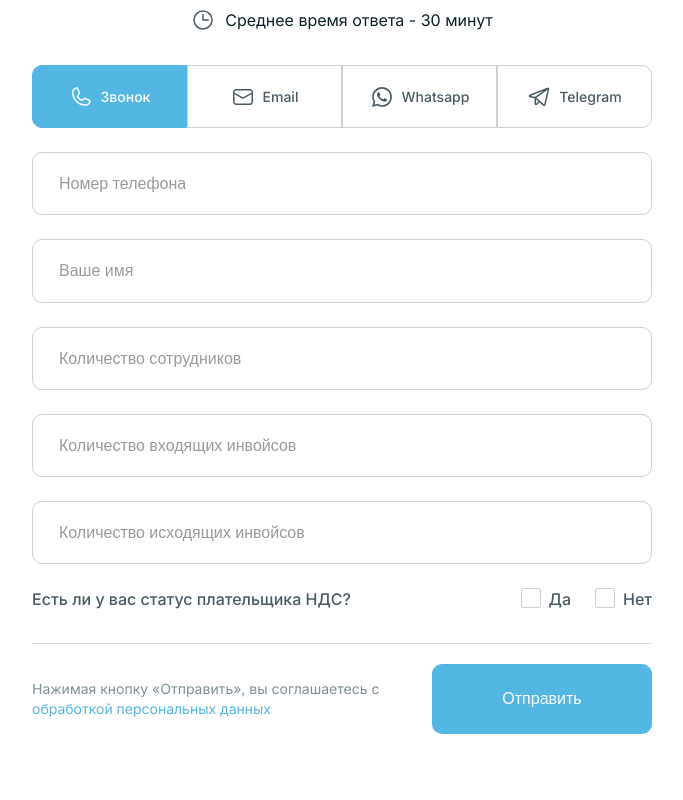
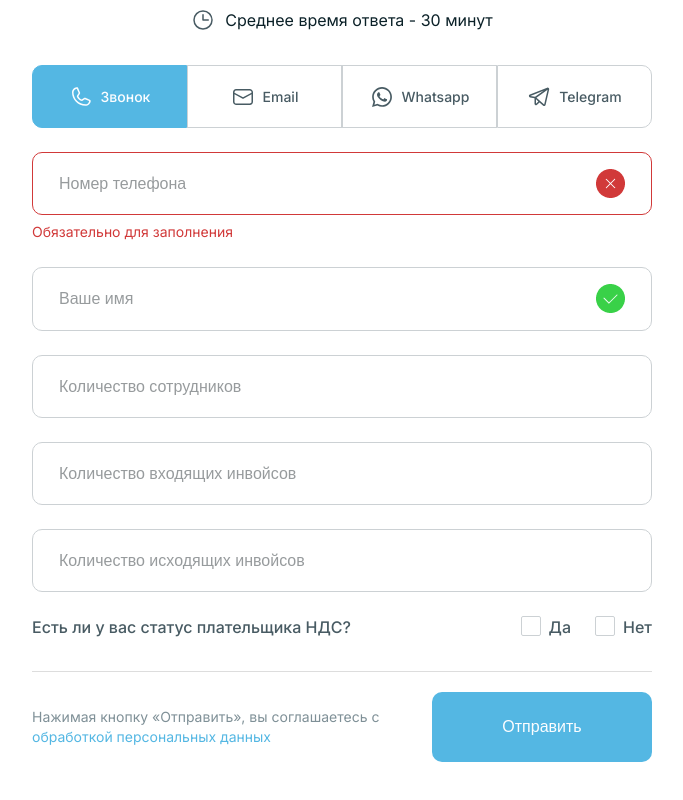
Before and after one commit to VICTOR-81/jara_accounting, a plain HTML site: page grids.html in a window 1280 px wide. Shown: the part 9031-9831 px from the top of the page, without its empty margins (298-981 px from the left). Drawn offline with nearby package versions, Linux system fonts and the light colour scheme.

Commit message:
continue

```diff
--- a/app/scss/grids.scss
+++ b/app/scss/grids.scss
@@ -1277,4 +1277,42 @@
       }
     }
   }
+  .valid{
+    input{
+      background-image: url(../images/check-valid.png);
+      background-repeat: no-repeat;
+      background-position: right 10px center;
+      padding-right: 45px;
+      @media (min-width: 425px) {
+        background-position: right 26px center;
+        padding-right: 60px;
+      }
+    }
+  }
+  .invalid{
+    position: relative;
+    &:after{
+      position: absolute;
+      content: 'Обязательно для заполнения';
+      white-space: nowrap;
+      top: 50px;
+      font-weight: 400;
+      font-size: 14px;
+      line-height: 130%;
+      color: $error;
+    }
+    input
+    {
+      background-image: url(../images/check-invalid.png);
+      background-repeat: no-repeat;
+      background-position: right 10px center;
+      padding-right: 45px;
+      margin-bottom: 52px;
+      border: 1px solid $error;
+      @media (min-width: 425px) {
+        background-position: right 26px center;
+        padding-right: 60px;
+      }
+    }
+  }
 }
--- a/grids.html
+++ b/grids.html
@@ -1589,11 +1589,21 @@
         </div>
       </div>
       <form class="formfeedback__form active" data-content="1">
+        <label class="invalid" for="">
           <input type="text" placeholder="Номер телефона" required>
+        </label>
+        <label class="valid" for="">
           <input type="text" placeholder="Ваше имя" required>
+        </label>
+        <label for="">
           <input type="text" placeholder="Количество сотрудников">
+        </label>
+        <label for="">
           <input type="text" placeholder="Количество входящих инвойсов">
+        </label>
+        <label for="">
           <input type="text" placeholder="Количество исходящих инвойсов">
+        </label>
         <div class="formfeedback__form-radiobtn">
           <div class="formfeedback__form-radiobtn__title">
             Есть ли у вас статус плательщика НДС?
@@ -1612,11 +1622,21 @@
         </div>
       </form>
       <form class="formfeedback__form" data-content="2">
+        <label for="">
           <input type="text" placeholder="Email" required>
+        </label>
+        <label for="">
           <input type="text" placeholder="Ваше имя" required>
+        </label>
+        <label for="">
           <input type="text" placeholder="Количество сотрудников">
+        </label>
+        <label for="">
           <input type="text" placeholder="Количество входящих инвойсов">
+        </label>
+        <label for="">
           <input type="text" placeholder="Количество исходящих инвойсов">
+        </label>
         <div class="formfeedback__form-radiobtn">
           <div class="formfeedback__form-radiobtn__title">
             Есть ли у вас статус плательщика НДС?
@@ -1635,11 +1655,21 @@
         </div>
       </form>
       <form class="formfeedback__form" data-content="3">
+        <label for="">
           <input type="text" placeholder="Whatsapp" required>
+        </label>
+        <label for="">
           <input type="text" placeholder="Ваше имя" required>
+        </label>
+        <label for="">
           <input type="text" placeholder="Количество сотрудников">
+        </label>
+        <label for="">
           <input type="text" placeholder="Количество входящих инвойсов">
+        </label>
+        <label for="">
           <input type="text" placeholder="Количество исходящих инвойсов">
+        </label>
         <div class="formfeedback__form-radiobtn">
           <div class="formfeedback__form-radiobtn__title">
             Есть ли у вас статус плательщика НДС?
@@ -1658,11 +1688,21 @@
         </div>
       </form>
       <form class="formfeedback__form" data-content="4">
+        <label for="">
           <input type="text" placeholder="Telegram" required>
+        </label>
+        <label for="">
           <input type="text" placeholder="Ваше имя" required>
+        </label>
+        <label for="">
           <input type="text" placeholder="Количество сотрудников">
+        </label>
+        <label for="">
           <input type="text" placeholder="Количество входящих инвойсов">
+        </label>
+        <label for="">
           <input type="text" placeholder="Количество исходящих инвойсов">
+        </label>
         <div class="formfeedback__form-radiobtn">
           <div class="formfeedback__form-radiobtn__title">
             Есть ли у вас статус плательщика НДС?
```
Also changed, not shown: app/grids.html (+40 -0 lines), app/images/check-invalid.png (added), app/images/check-valid.png (added), css/grids.css, images/check-invalid.png (added), images/check-valid.png (added), images/check-yes.png (added). Lines whose indentation alone changed are shown as unchanged.
